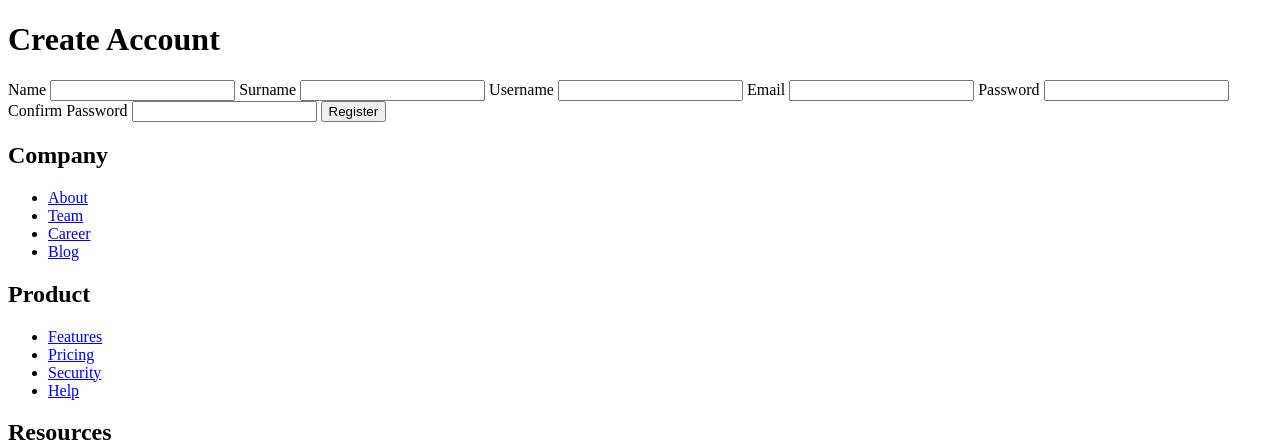
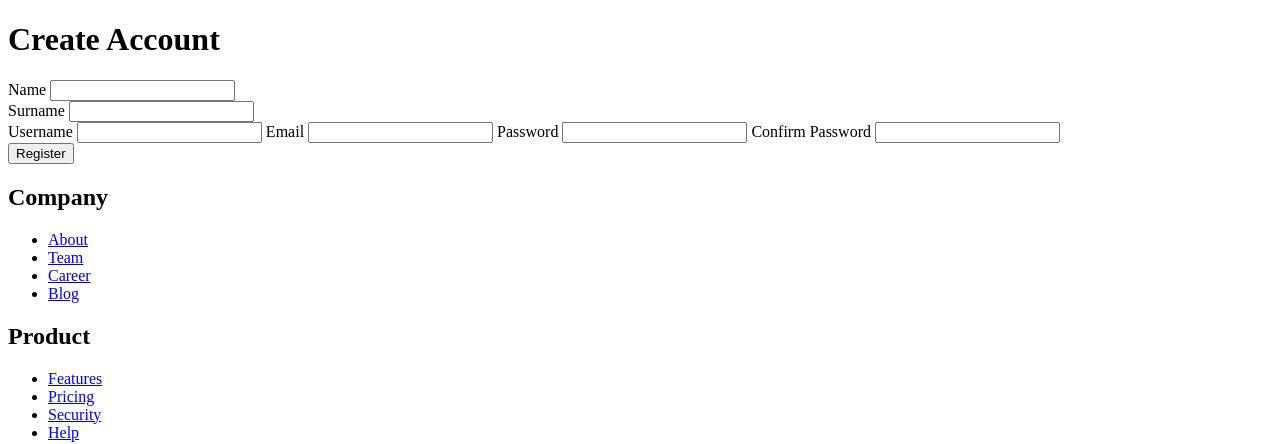
Before and after one commit to emirhangumus/ft_transcendence, a Django app: template src/backend/app/templates/register.html in a window 1280 px wide. Shown: the part 208-652 px from the top of the page. Run offline with Django 5.2, Linux system fonts and the light colour scheme; the template is opened without the code that fills it, so the values that code supplies are empty.

Commit message:
Added register form with css

```diff
--- a/src/backend/app/templates/register.html
+++ b/src/backend/app/templates/register.html
@@ -1,22 +1,53 @@
 {% extends 'base.html' %}
 
 {% block content %}
-<form id="register-form">
+<form id="register-form" class="max-w-md mx-auto border rounded p-4 shadow-md my-10 flex flex-col gap-8">
     {% csrf_token %}
-    <h1>Create Account</h1>
-    <label for="first_name">Name</label>
-    <input type="text" id="first_name" name="name" required>
-    <label for="last_name">Surname</label>
-    <input type="text" id="last_name" name="surname" required>
-    <label for="username">Username</label>
-    <input type="text" id="username" name="username" required>
-    <label for="email">Email</label>
-    <input type="email" id="email" name="email" required>
-    <label for="password">Password</label>
-    <input type="password" id="password" name="password" required>
-    <label for="confirmPassword">Confirm Password</label>
-    <input type="password" id="confirmPassword" name="confirmPassword" required>
-    <button type="submit">Register</button>
+    <h1 class="text-2xl font-semibold text-gray-800">
+        Create Account
+    </h1>
+    <div class="flex flex-col gap-4">
+        <div class="flex gap-4">
+            <div class="flex-1">
+                <label for="first_name" class="text-sm">
+                    Name
+                </label>
+                <input type="text" id="first_name" name="name" required
+                    class="border rounded px-2 py-1 focus:outline-none focus:ring-2 focus:ring-blue-600">
+            </div>
+            <div class="flex-1">
+                <label for="last_name" class="text-sm">
+                    Surname
+                </label>
+                <input type="text" id="last_name" name="surname" required
+                    class="border rounded px-2 py-1 focus:outline-none focus:ring-2 focus:ring-blue-600">
+            </div>
+        </div>
+        <label for="username" class="text-sm">
+            Username
+        </label>
+        <input type="text" id="username" name="username" required
+            class="border rounded px-2 py-1 focus:outline-none focus:ring-2 focus:ring-blue-600">
+        <label for="email" class="text-sm">
+            Email
+        </label>
+        <input type="email" id="email" name="email" required
+            class="border rounded px-2 py-1 focus:outline-none focus:ring-2 focus:ring-blue-600">
+        <label for="password" class="text-sm">
+            Password
+        </label>
+        <input type="password" id="password" name="password" required
+            class="border rounded px-2 py-1 focus:outline-none focus:ring-2 focus:ring-blue-600">
+        <label for="confirmPassword" class="text-sm">
+            Confirm Password
+        </label>
+        <input type="password" id="confirmPassword" name="confirmPassword" required
+            class="border rounded px-2 py-1 focus:outline-none focus:ring-2 focus:ring-blue-600">
+    </div>
+    <button type="submit"
+        class="bg-blue-600 text-white py-2 rounded focus:outline-none focus:ring-2 focus:ring-blue-600 hover:bg-blue-700 transition-all ease-in-out duration-300">
+        Register
+    </button>
 </form>
 
 <script>
```
Lines whose indentation alone changed are shown as unchanged.
